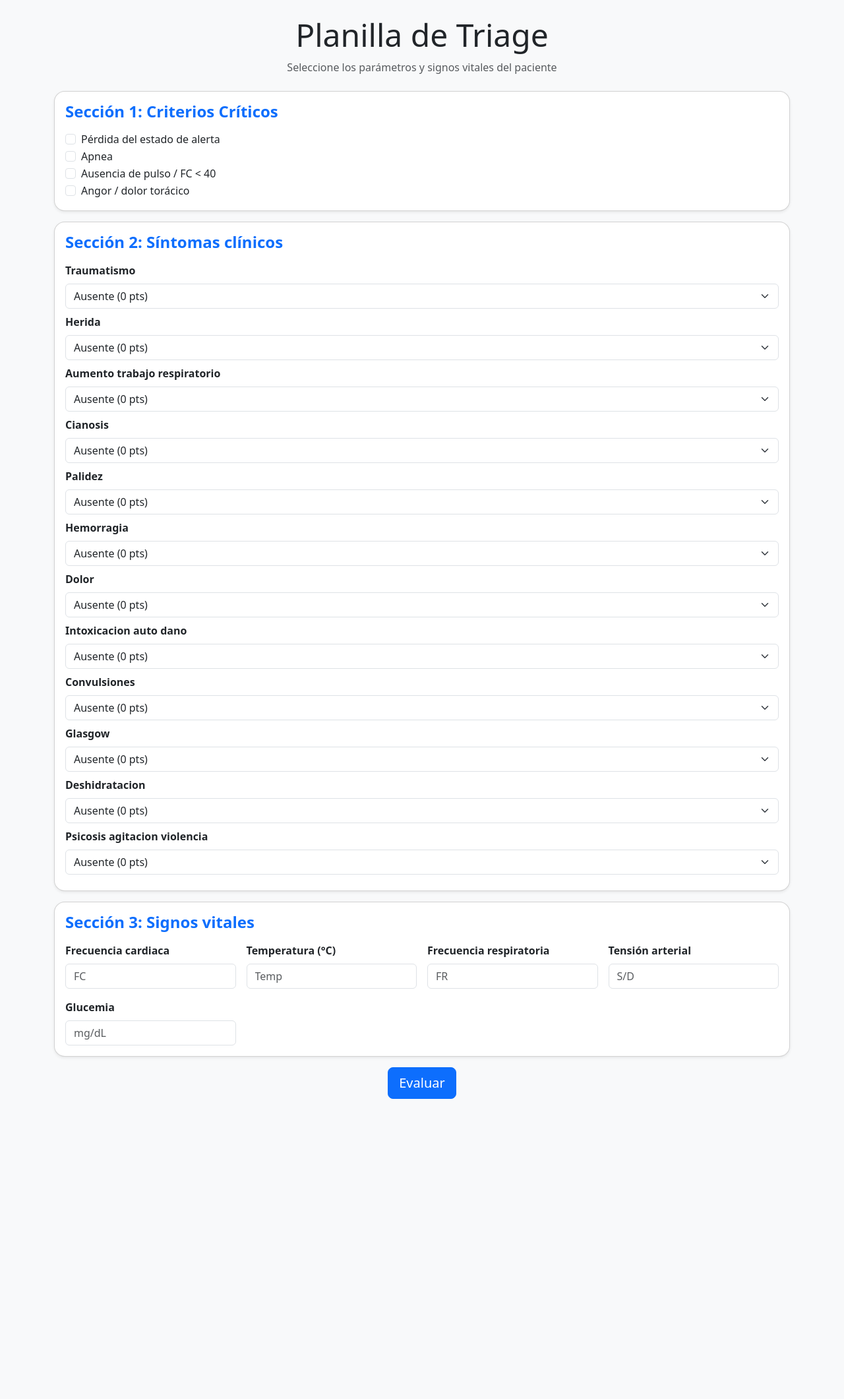
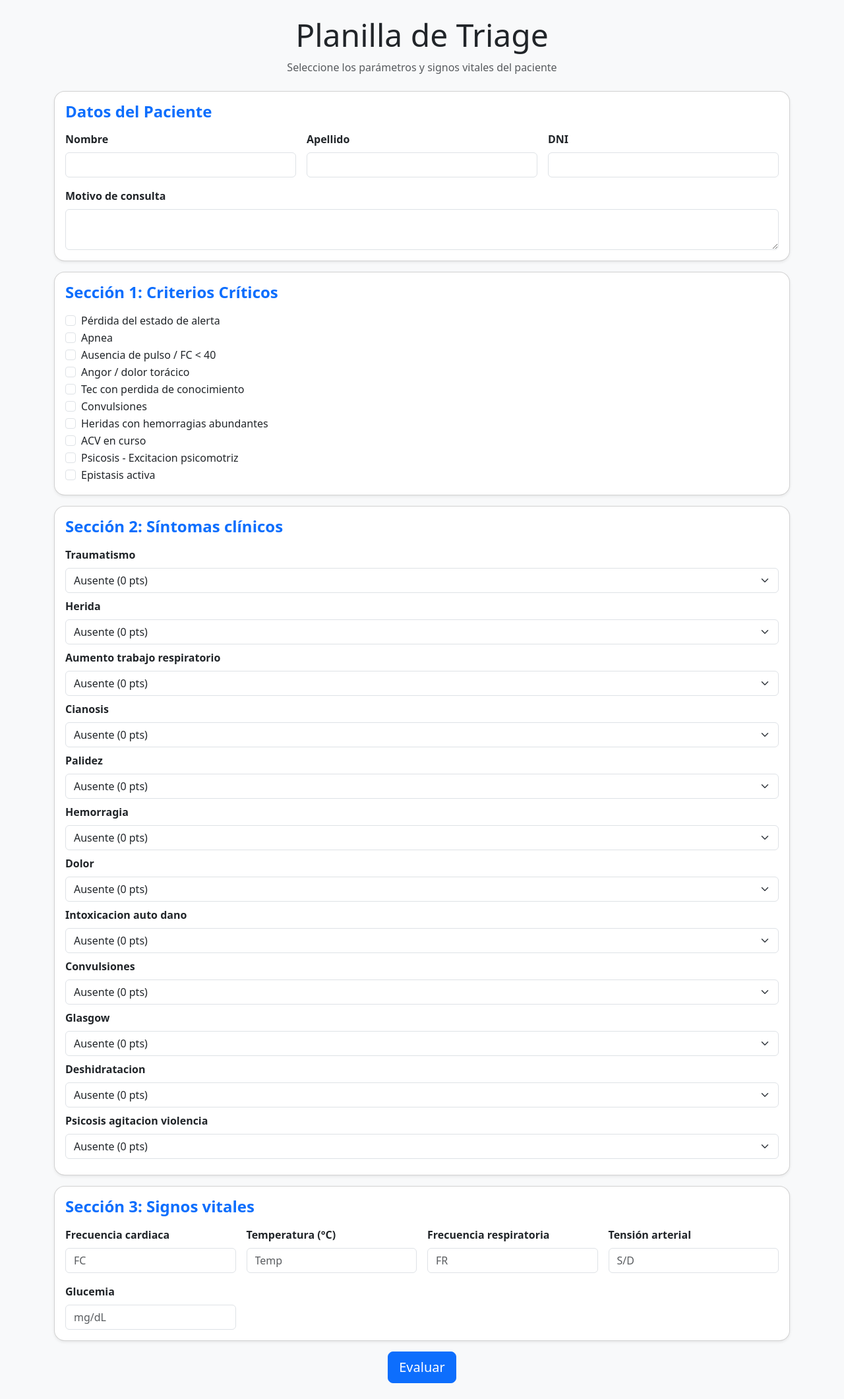
Before and after one commit to ElMusu02/apptriagehza, a Flask app: page / in a window 1280 px wide. Shown: the whole page at 66% size. Before the commit the page ends 1666 px from the top, so only its background shows below. Run offline with Flask 3, Linux system fonts and the light colour scheme.

Commit message:
modificaciones

```diff
--- a/app.py
+++ b/app.py
@@ -54,6 +54,7 @@ def puntaje_glucemia(g):
 def index():
     if request.method == 'POST':
         form = request.form
+        print("FORM RECIBIDO:", form)
         total = 0
 
         # =========================
@@ -72,7 +73,24 @@ def index():
         if form.get('angor_dolor_precordial_toracico'):
             total += 31
             criterios_criticos.append('Angor / dolor torácico')
-
+        if form.get('tec_con_perdida'):
+            total += 31
+            criterios_criticos.append('Tec con perdida de conocimiento')
+        if form.get('convulsiones_sec1'):
+            total += 31
+            criterios_criticos.append('Convulsiones')
+        if form.get('heridas_hemorragias'):
+            total += 31
+            criterios_criticos.append('Heridas con hemorragias abundantes')
+        if form.get('acv'):
+            total += 31
+            criterios_criticos.append('ACV en curso')
+        if form.get('psicosis'):
+            total += 31
+            criterios_criticos.append('Psicosis - Excitacion psicomotriz')
+        if form.get('epistasis'):
+            total += 31
+            criterios_criticos.append('Epistasis activa')
         # =========================
         # Sección 2: síntomas con puntaje según grado
         # =========================
@@ -115,19 +133,19 @@ def index():
         # =========================
         if total > 30:
             nivel = 'Nivel 1: reanimación inmediata'
-            color = 'danger'
+            color = 'red'
         elif total > 20:
             nivel = 'Nivel 2: emergencias 10 minutos'
-            color = 'warning'
+            color = 'orange'
         elif total > 10:
             nivel = 'Nivel 3: urgencias hasta 60 minutos'
-            color = 'info'
+            color = 'yellow'
         elif total > 5:
             nivel = 'Nivel 4: urgencia menor hasta 120 minutos'
-            color = 'secondary'
+            color = 'green'
         else:
             nivel = 'Nivel 5: sin urgencia hasta 240 minutos'
-            color = 'success'
+            color = 'blue'
 
         return render_template(
             'resultado.html',
--- a/templates/index.html
+++ b/templates/index.html
@@ -22,6 +22,33 @@
       </div>
 
       <form method="POST">
+
+                    <!-- =========================
+                Datos del Paciente
+            ========================= -->
+            <div class="card mb-3 shadow-sm">
+              <div class="card-body">
+                <h4 class="section-title">Datos del Paciente</h4>
+                <div class="row g-3">
+                  <div class="col-md-4">
+                    <label for="nombre" class="form-label">Nombre</label>
+                    <input type="text" class="form-control" name="nombre" id="nombre" required>
+                  </div>
+                  <div class="col-md-4">
+                    <label for="apellido" class="form-label">Apellido</label>
+                    <input type="text" class="form-control" name="apellido" id="apellido" required>
+                  </div>
+                  <div class="col-md-4">
+                    <label for="dni" class="form-label">DNI</label>
+                    <input type="text" class="form-control" name="dni" id="dni" required>
+                  </div>
+                  <div class="col-12">
+                    <label for="motivo" class="form-label">Motivo de consulta</label>
+                    <textarea class="form-control" name="motivo" id="motivo" rows="2" required></textarea>
+                  </div>
+                </div>
+              </div>
+            </div>
         <!-- =========================
              Sección 1: Criterios críticos
         ========================= -->
@@ -43,6 +70,30 @@
             <div class="form-check">
               <input class="form-check-input" type="checkbox" name="angor_dolor_precordial_toracico" id="angor_dolor_precordial_toracico">
               <label class="form-check-label" for="angor_dolor_precordial_toracico">Angor / dolor torácico</label>
+            </div>
+             <div class="form-check">
+              <input class="form-check-input" type="checkbox" name="tec_con_perdida" id="tec_con_perdida">
+              <label class="form-check-label" for="tec_con_perdida">Tec con perdida de conocimiento</label>
+            </div>
+              <div class="form-check">
+              <input class="form-check-input" type="checkbox" name="convulsiones_sec1" id="convulsiones_sec1">
+              <label class="form-check-label" for="convulsiones_sec1">Convulsiones</label>
+            </div>
+              <div class="form-check">
+              <input class="form-check-input" type="checkbox" name="heridas_hemorragias" id="heridas_hemorragias">
+              <label class="form-check-label" for="heridas_hemorragias">Heridas con hemorragias abundantes</label>
+            </div>
+              <div class="form-check">
+              <input class="form-check-input" type="checkbox" name="acv" id="acv">
+              <label class="form-check-label" for="acv">ACV en curso</label>
+            </div>
+              <div class="form-check">
+              <input class="form-check-input" type="checkbox" name="psicosis" id="psicosis">
+              <label class="form-check-label" for="psicosis">Psicosis - Excitacion psicomotriz</label>
+            </div>
+              <div class="form-check">
+              <input class="form-check-input" type="checkbox" name="epistasis" id="epistasis">
+              <label class="form-check-label" for="epistasis">Epistasis activa</label>
             </div>
           </div>
         </div>
```
Also changed, not shown: templates/resultado.html (+63 -5 lines).
